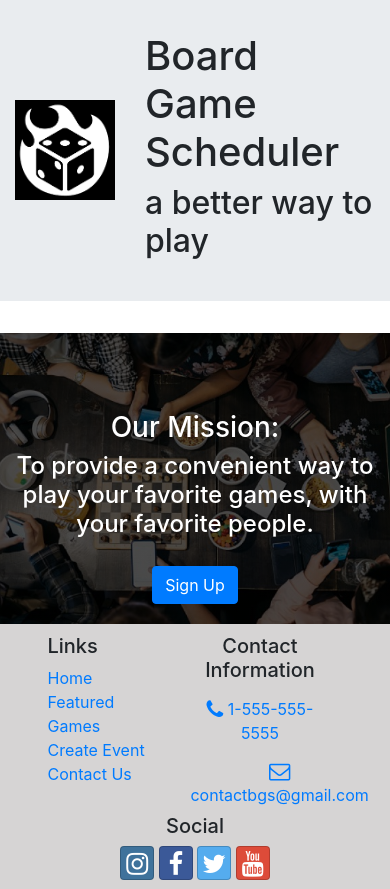
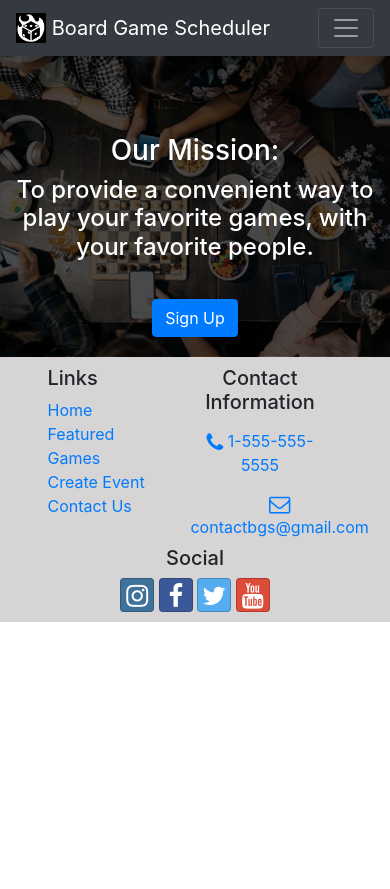
Before and after one commit to calebj516/Nucamp-Portfolio, a website: page index.html in a window 390 px wide. After the commit the page ends 844 px from the top, so only its background shows below. Drawn offline with nearby package versions, Linux system fonts and the light colour scheme.

Commit message:
Navbar and Background Image Adjustments

```diff
--- a/css/styles.css
+++ b/css/styles.css
@@ -14,16 +14,17 @@
 .background .text-center {
   color: white;
   filter: brightness(150%);
-  margin-top: 20%;
+  /* margin-top: 10%; */
 }
 
 .button {
-  margin-top: 5%;
+  margin-top: 2.5%;
   padding-bottom: 5%;
 }
 
-.missionCol {
-  color: white;
+.home {
+  margin-top: 20%;
+  margin-bottom: 5%;
 }
 
 .site-footer {
@@ -52,9 +53,14 @@ header {
 }
 
 .belowCarousel {
-  padding: 25px;
+  padding-bottom: 5%;
+  padding-top: 5%;
 }
 
 .row-content {
   margin: 50px 25px 50px 100px;
 }
+
+#homeCarousel {
+  margin-top: 50px;
+}
--- a/index.html
+++ b/index.html
@@ -27,23 +27,45 @@
   </head>
 
   <body>
-    <header class="jumbotron jumbotron-fluid">
-      <div class="container">
-        <div class="row">
-          <div class="col-4 col-sm-3 col-md-2 align-self-center">
-            <img src="images/dice.png" class="img-fluid" />
-          </div>
-          <div class="col">
-            <h1>Board Game Scheduler</h1>
-            <h2>a better way to play</h2>
-          </div>
+    <nav class="navbar navbar-dark navbar-expand-sm sticky-top bg-dark">
+      <a class="navbar-brand" href="#"
+        ><img
+          src="images/dice.png"
+          width="30"
+          height="30"
+          class="d-inline-block align-top"
+          alt=""
+          loading="lazy"
+        />
+        Board Game Scheduler</a
+      >
+      <button
+        class="navbar-toggler"
+        type="button"
+        data-toggle="collapse"
+        data-target="#navbarNavAltMarkup"
+        aria-controls="navbarNavAltMarkup"
+        aria-expanded="false"
+        aria-label="Toggle navigation"
+      >
+        <span class="navbar-toggler-icon"></span>
+      </button>
+      <div class="collapse navbar-collapse" id="navbarNavAltMarkup">
+        <div class="navbar-nav">
+          <a class="nav-link active" href="#"
+            >Home <span class="sr-only">(current)</span></a
+          >
+          <a class="nav-link" href="FeaturedGames.html">Featured Games</a>
+          <a class="nav-link" href="CreateEvent.html">Create Event</a>
+          <a class="nav-link" href="ContactUs.html">Contact Us</a>
         </div>
       </div>
-    </header>
+    </nav>
+
     <div class="background">
       <div class="container">
         <div class="row">
-          <div class="col text-center">
+          <div class="col text-center home">
             <h3>Our Mission:</h3>
             <!-- <h3>Play your favorite games, with your favorite people.</h3> -->
             <h4>
```
Also changed, not shown: ContactUs.html (+37 -2 lines), CreateEvent.html (+37 -2 lines), FeaturedGames.html (+40 -3 lines).
